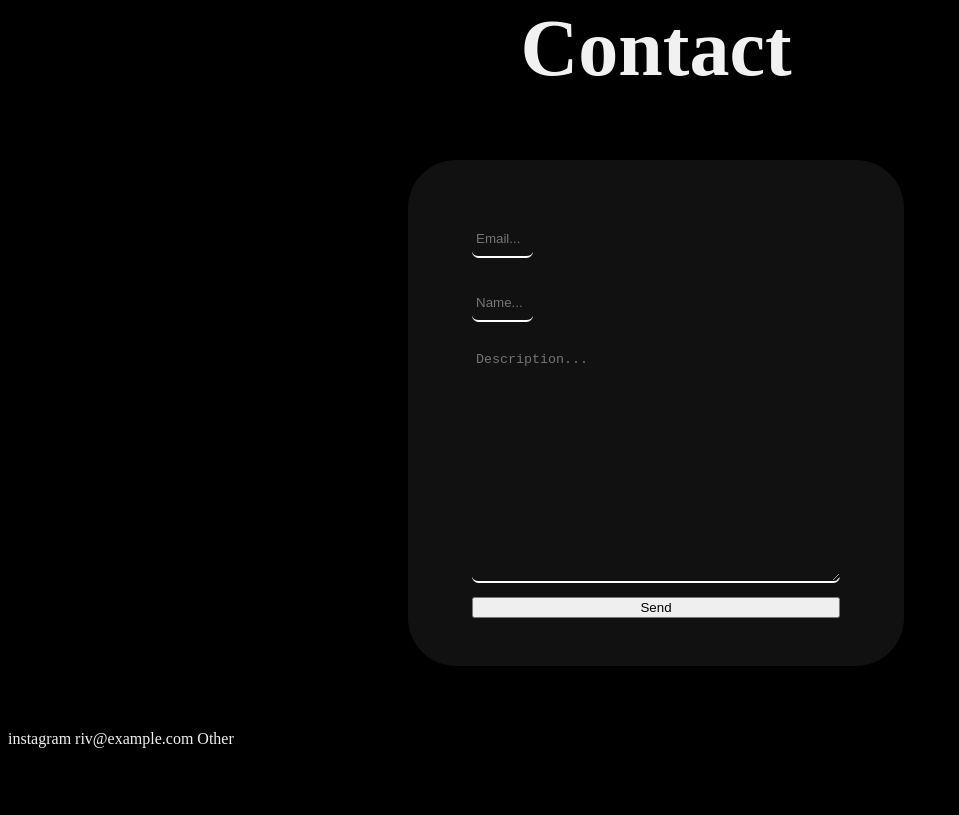
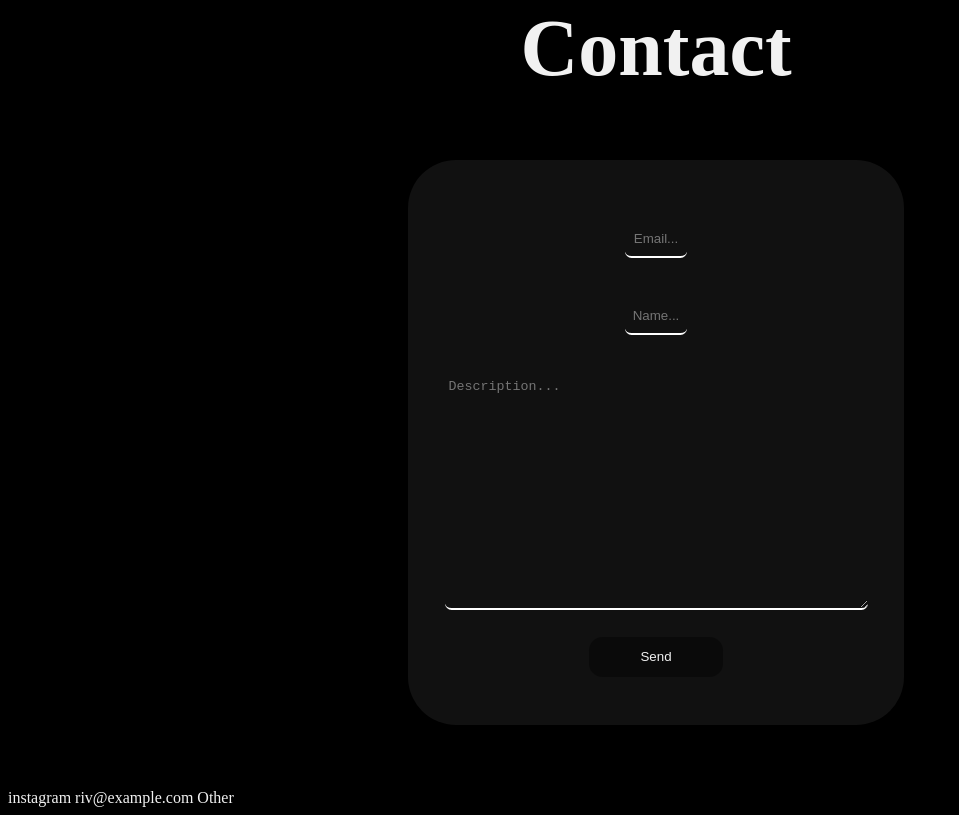
Before and after one commit to tesinclair/riv-website, a plain HTML site: page frontend/index.html in a window 1280 px wide. Shown: the part 8192-9007 px from the top of the page, without its empty margins (0-959 px from the left). Before the commit the page ends 8948 px from the top, so only its background shows below. Drawn offline with Linux system fonts and the light colour scheme.

Commit message:
Auto Commit

```diff
--- a/frontend/static/styles.css
+++ b/frontend/static/styles.css
@@ -180,6 +180,7 @@ a:hover::before{
 
         .contact-item{
             margin-block: 1em;
+            margin-bottom: 2em;
             padding: .25rem;
             border-radius: 0.5em;
             border: none;
@@ -191,7 +192,8 @@ a:hover::before{
         input{
             height: 2em;
             width: 4em;
-            transition: width 200ms linear;
+            transition: width 300ms ease;
+            text-align: center;
 
             &:autofill{
                 background-color: rgba(0, 0, 0, 0);
@@ -204,6 +206,33 @@ a:hover::before{
             }
         }
 
+        .submit-btn{
+            width: 10em;
+            align-self: center;
+            background-color: rgba(0, 0, 0, 0.4);
+            color: var(--front-color-primary);
+            border: none;
+            border-top-right: 2px solid var(--background-color-primary);
+            height: 3em;
+            border-radius: 1em;
+
+            &::before {
+                content: attr(change-text);
+                position: absolute;
+                top:0;
+                left:0;
+                color: var(--font-color-highlight);
+                overflow: hidden;
+                width: 0%;
+                transition: width .5s ease;
+            }
+
+            & :hover::before{
+                width:100%;
+            }
+
+        }
+
         margin-inline: 30vw;
         border-radius: 3em;
         background-color: var(--background-color-mid);
@@ -211,6 +240,7 @@ a:hover::before{
         padding-block: 3em;
         padding-inline: 4em;
         flex-direction: column;
+        align-items: center;
 
 
     }
```
Lines whose indentation alone changed are shown as unchanged.
